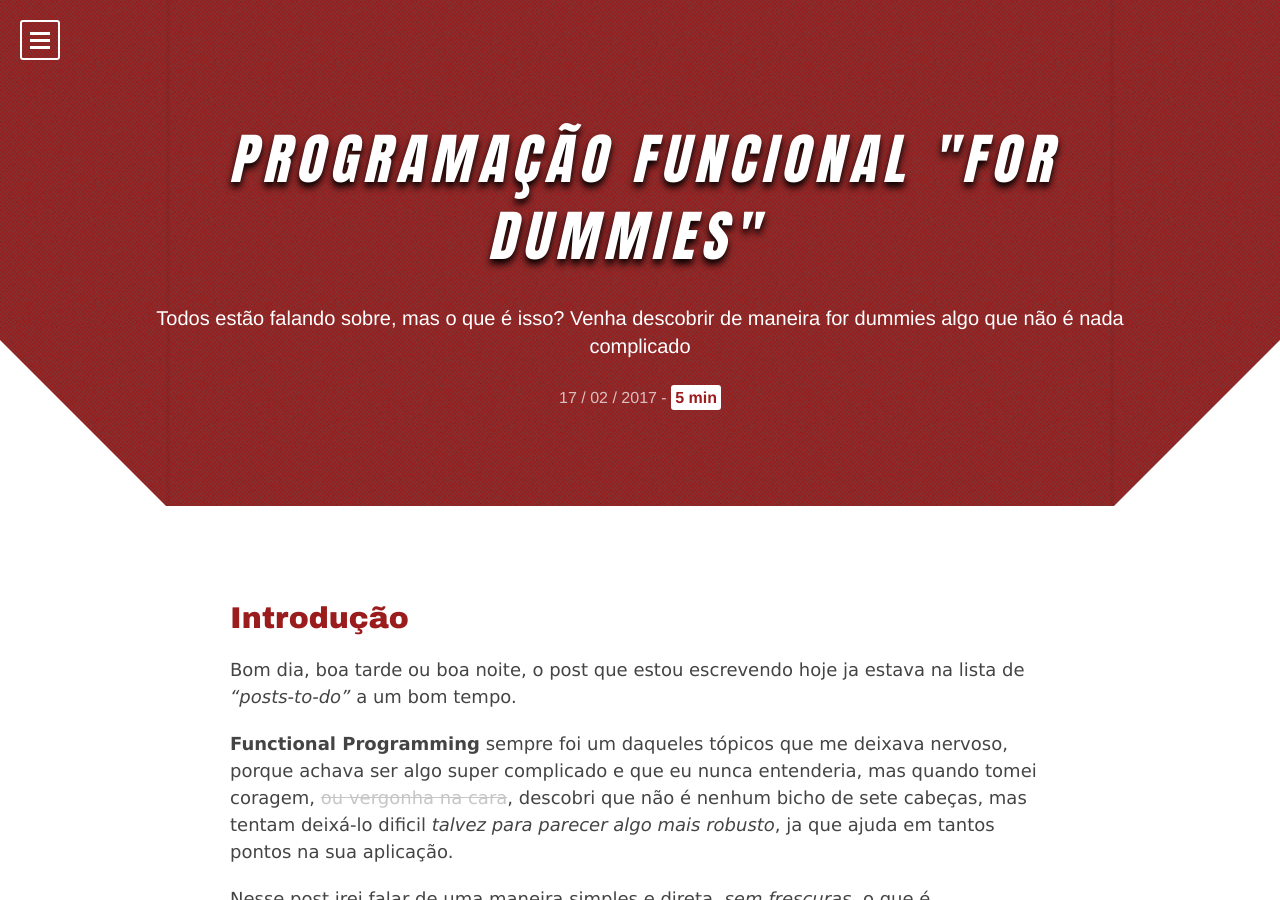
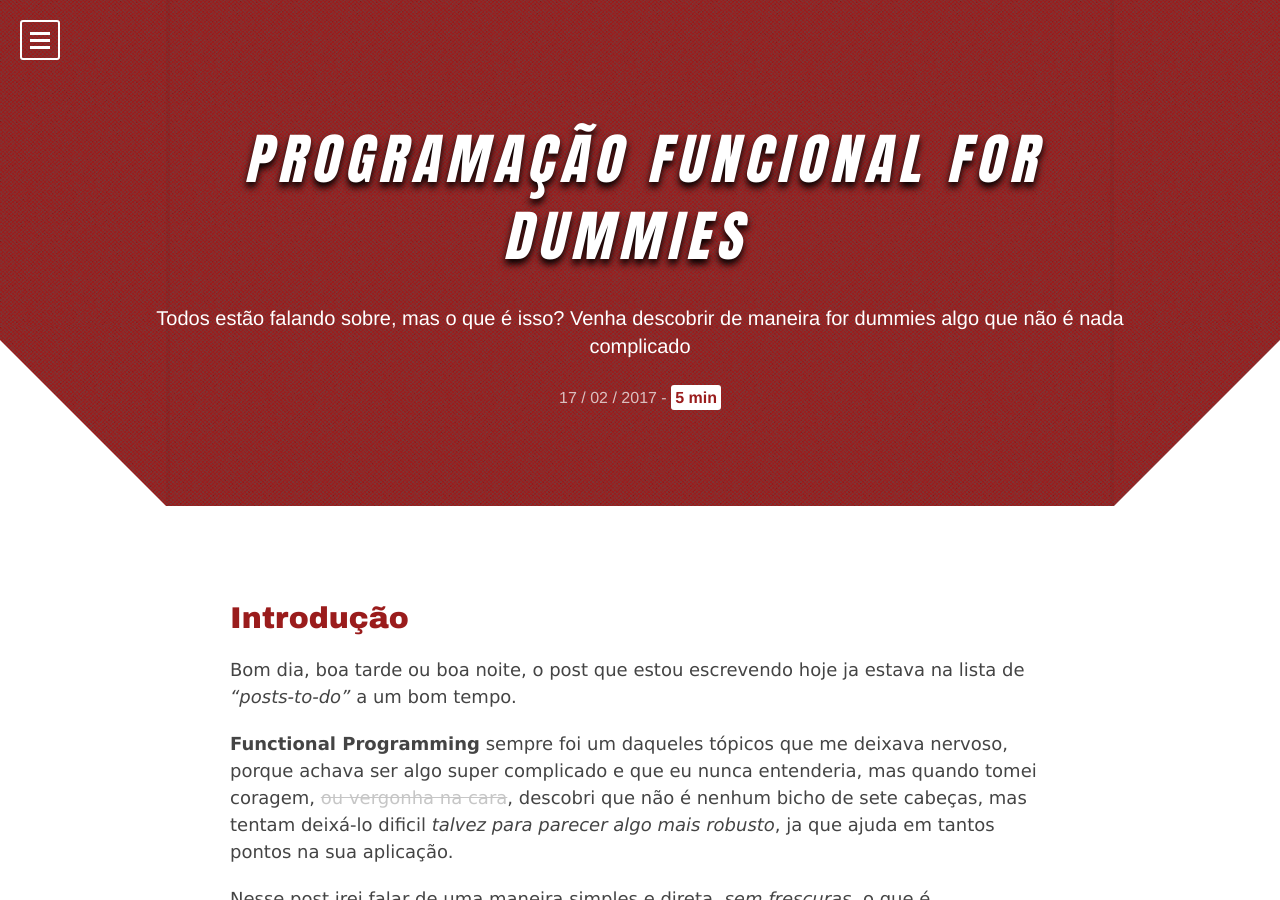
Before and after one commit to MathMesquita/mathmesquita.github.io, a Jekyll site: the page built from _posts/2017-02-17-programacao-funcional-for-dummies.md, in a window 1280 px wide and 900 px high. Built offline with Jekyll 4.4.1, drawn with Linux system fonts in a browser that asks for light colours; comment, search, counter and statistics services are not loaded.

Commit message:
pequena correção no titulo

```diff
--- a/_posts/2017-02-17-programacao-funcional-for-dummies.md
+++ b/_posts/2017-02-17-programacao-funcional-for-dummies.md
@@ -1,6 +1,6 @@
 ---
 layout: post
-title: "Programação Funcional \"for Dummies\""
+title: "Programação Funcional for Dummies"
 image: "/assets/fpjs/cover.jpg"
 date:   2017-02-17 08:00:00 -0200
 color_template: "javascript"
```
